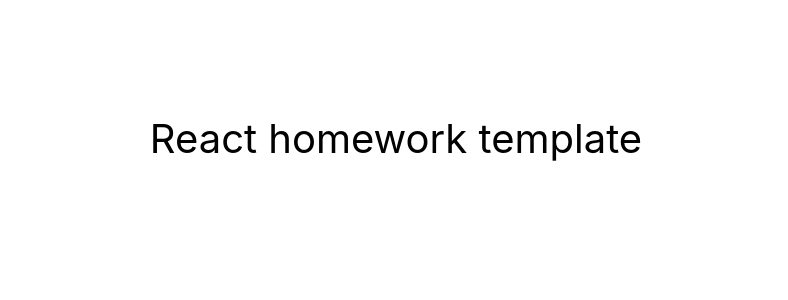
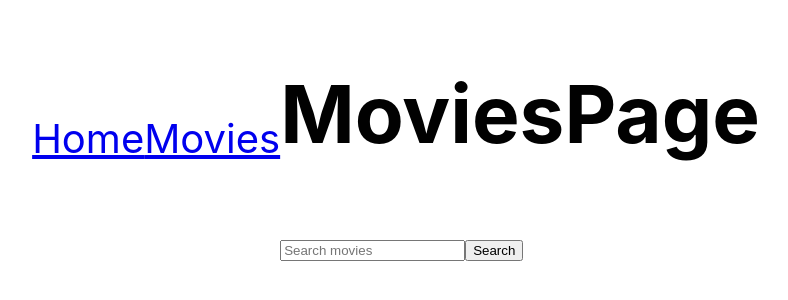
Before and after one commit to MaximNoritsyn/goit-react-woolf-hw-05-movies, a React (Create React App) app: page /movies in a window 1280 px wide. Shown: the part 262-562 px from the top of the page, without its empty margins (244-1032 px from the left). Built offline with nearby package versions, Linux system fonts and the light colour scheme.

Commit message:
init pages

```diff
--- a/package.json
+++ b/package.json
@@ -7,8 +7,12 @@
     "@testing-library/jest-dom": "^5.16.3",
     "@testing-library/react": "^12.1.4",
     "@testing-library/user-event": "^13.5.0",
+    "axios": "^1.6.8",
+    "install": "^0.13.0",
+    "npm": "^10.6.0",
     "react": "^18.1.0",
     "react-dom": "^18.1.0",
+    "react-router-dom": "^6.23.0",
     "react-scripts": "5.0.1",
     "web-vitals": "^2.1.3"
   },
--- /dev/null
+++ b/src/api/themoviedb.js
@@ -0,0 +1,19 @@
+import { Axios } from "axios";
+
+const API_TOKEN = "eyJhbGciOiJIUzI1NiJ9.eyJhdWQiOiJhNGMzMjFlMTM3OTU5MzE3MmE5MjY1NzgzZWEzYTUyNyIsInN1YiI6IjY2MmNjNjVkNTExZDA5MDEyN2M0YzAxMSIsInNjb3BlcyI6WyJhcGlfcmVhZCJdLCJ2ZXJzaW9uIjoxfQ.k-PkgOUvGNjz06k4JKIG7Ya_5suCi_NdRIWusKqGE3s"
+const HEADERS = {
+    accept: 'application/json',
+    Authorization: `Bearer ${API_TOKEN}`
+  }
+
+export const getTrandingMovies = async () => {
+    const url = "https://api.themoviedb.org/3/trending/movie/day"
+    const response = await Axios.get(url, { headers: HEADERS });
+    return response.data;
+}
+
+export const searchMovies = async (query, page=1) => {
+    const url = `https://api.themoviedb.org/3/search/movie?query=${query}&page=${page}`
+    const response = await Axios.get(url, { headers: HEADERS });
+    return response.data;
+}
--- a/src/components/App.jsx
+++ b/src/components/App.jsx
@@ -1,3 +1,9 @@
+import { Routes, Route, Link } from "react-router-dom";
+import { HomePage } from '../pages/HomePage';
+import { MoviesPage } from '../pages/MoviesPage';
+import { MovieDetailsPage } from '../pages/MovieDetailsPage';
+
+
 export const App = () => {
   return (
     <div
@@ -10,7 +16,15 @@
         color: '#010101'
       }}
     >
-      React homework template
+      <nav>
+        <Link to="/">Home</Link>
+        <Link to="/movies">Movies</Link>
+      </nav>
+      <Routes>
+        <Route path="/" element={<HomePage />} />
+        <Route path="/movies" element={<MoviesPage />} />
+        <Route path="/movies/:movieId" element={<MovieDetailsPage />} />
+      </Routes>
     </div>
   );
 };
--- /dev/null
+++ b/src/components/MovieList/index.jsx
@@ -0,0 +1,10 @@
+
+export const MoviesList = ({ movies }) => {
+  return (
+    <ul>
+      {movies.map(movie => (
+        <li key={movie.id}>{movie.title}</li>
+      ))}
+    </ul>
+  );
+}
--- /dev/null
+++ b/src/components/SearchForm/index.jsx
@@ -0,0 +1,27 @@
+import { useState } from 'react';
+
+export const SearchForm = ({ onSubmit }) => {
+    const [query, setQuery] = useState('');
+
+    const handleChange = e => {
+        setQuery(e.target.value);
+    };
+
+    const handleSubmit = e => {
+        e.preventDefault();
+        onSubmit(query);
+        setQuery('');
+    };
+
+    return (
+        <form onSubmit={handleSubmit}>
+        <input
+            type="text"
+            value={query}
+            onChange={handleChange}
+            placeholder="Search movies"
+        />
+        <button type="submit">Search</button>
+        </form>
+    );
+    }
--- a/src/index.js
+++ b/src/index.js
@@ -1,10 +1,13 @@
 import React from 'react';
 import ReactDOM from 'react-dom/client';
 import { App } from 'components/App';
+import { BrowserRouter } from "react-router-dom";
 import './index.css';
 
 ReactDOM.createRoot(document.getElementById('root')).render(
   <React.StrictMode>
-    <App />
+    <BrowserRouter>
+      <App />
+    </BrowserRouter>
   </React.StrictMode>
 );
--- /dev/null
+++ b/src/pages/HomePage/index.jsx
@@ -0,0 +1,7 @@
+export const HomePage = () => {
+  return (
+    <div>
+      <h1>Home Page</h1>
+    </div>
+  );
+}
--- /dev/null
+++ b/src/pages/MovieDetailsPage/index.jsx
@@ -0,0 +1,7 @@
+export const MovieDetailsPage = () => {
+    return (
+        <div>
+        <h1>MovieDetailsPage</h1>
+        </div>
+    );
+    }
--- /dev/null
+++ b/src/pages/MoviesPage/index.jsx
@@ -0,0 +1,30 @@
+import { useState, useEffect } from 'react';
+import { searchMovies } from '../../api/themoviedb';
+import { SearchForm } from '../../components/SearchForm';
+import { MoviesList } from '../../components/MovieList';
+
+
+export const MoviesPage = () => {
+    const [movies, setMovies] = useState([]);
+    const [query, setQuery] = useState('');
+
+    const handleFormSubmit = query => {
+        setQuery(query);
+    };
+
+    useEffect(() => {
+        if (!query) {
+        return;
+        }
+
+        searchMovies(query).then(movies => setMovies(movies));
+    }, [query]);
+
+    return (
+        <div>
+        <h1>MoviesPage</h1>
+        <SearchForm onSubmit={handleFormSubmit} />
+        {movies.length > 0 && <MoviesList movies={movies} />}
+        </div>
+    );
+    }
```
Also changed, not shown: 1 other file (tests, documents, lock files or other folders).
